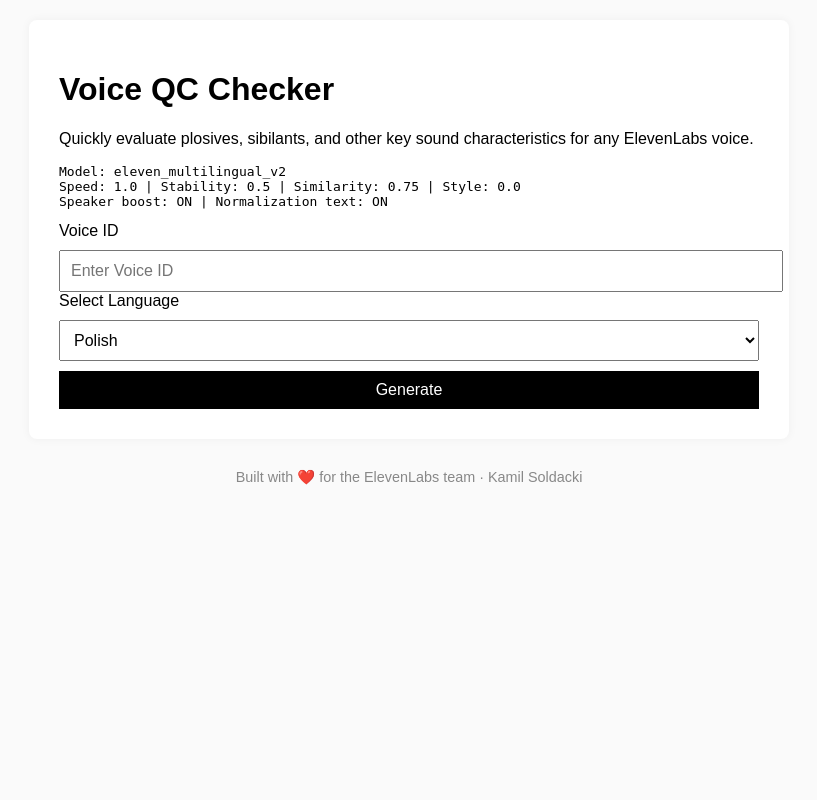
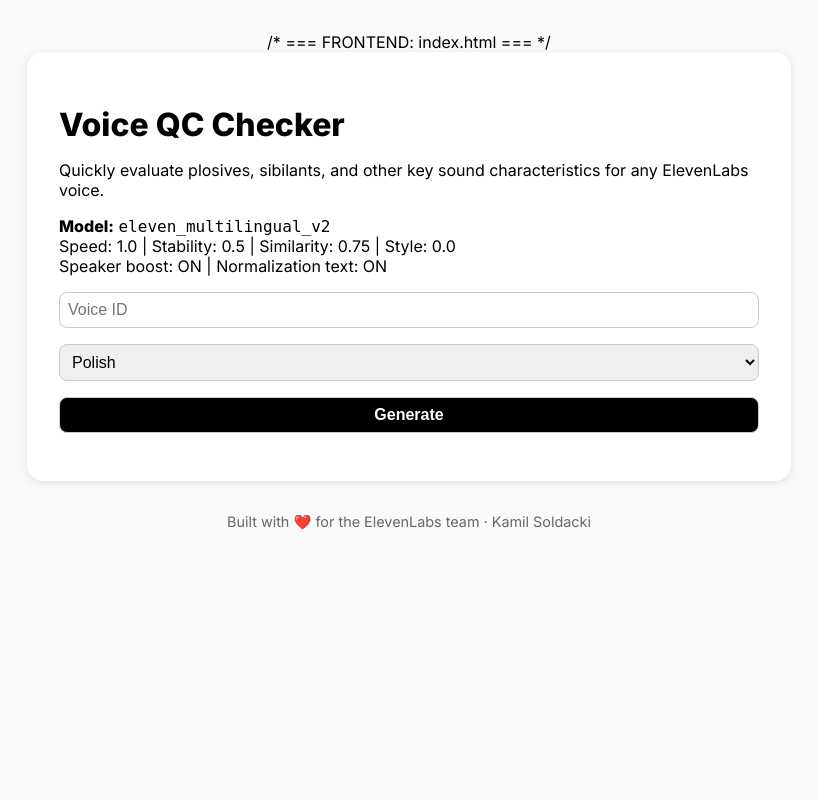
Before and after one commit to kamilsoldacki/Voice-QC-Checker, a Python web app: template templates/index.html in a window 1280 px wide. Shown: the whole page, without its empty margins (231-1048 px from the left). Run offline with Jinja, Linux system fonts and the light colour scheme; the template is opened without the code that fills it, so the values that code supplies are empty.

Commit message:
Update index.html

```diff
--- a/templates/index.html
+++ b/templates/index.html
@@ -1,51 +1,120 @@
+/* === FRONTEND: index.html === */
+
 <!DOCTYPE html>
-<html>
+<html lang="en">
 <head>
   <meta charset="UTF-8" />
+  <meta name="viewport" content="width=device-width, initial-scale=1.0" />
   <title>Voice QC Checker</title>
+  <link rel="preconnect" href="https://fonts.googleapis.com">
+  <link rel="preconnect" href="https://fonts.gstatic.com" crossorigin>
+  <link href="https://fonts.googleapis.com/css2?family=Inter:wght@400;600;800&display=swap" rel="stylesheet">
   <style>
-        body { font-family: Arial, sans-serif; background: #fafafa; margin: 0; padding: 20px; }
-        .container { max-width: 700px; margin: auto; background: white; padding: 30px; border-radius: 8px; box-shadow: 0 0 10px rgba(0,0,0,0.05); }
-        .footer { text-align: center; margin-top: 30px; font-size: 0.9em; color: #888; }
-        input, select, button { width: 100%; padding: 10px; margin-top: 10px; font-size: 1em; }
-        button { background: black; color: white; border: none; cursor: pointer; }
+    body {
+      font-family: 'Inter', sans-serif;
+      background-color: #fafafa;
+      margin: 0;
+      padding: 2rem;
+      display: flex;
+      flex-direction: column;
+      align-items: center;
+    }
+    .container {
+      background: white;
+      padding: 2rem;
+      border-radius: 16px;
+      box-shadow: 0 2px 8px rgba(0, 0, 0, 0.1);
+      max-width: 700px;
+      width: 100%;
+    }
+    h1 {
+      font-size: 2rem;
+      margin-bottom: 1rem;
+    }
+    p {
+      font-size: 1rem;
+      margin-bottom: 1rem;
+    }
+    select, input, button {
+      width: 100%;
+      padding: 0.5rem;
+      margin-bottom: 1rem;
+      font-size: 1rem;
+      border-radius: 8px;
+      border: 1px solid #ccc;
+    }
+    button {
+      background-color: black;
+      color: white;
+      font-weight: bold;
+      cursor: pointer;
+    }
+    button:hover {
+      background-color: #333;
+    }
+    audio {
+      width: 100%;
+      margin-top: 1rem;
+    }
+    .footer {
+      margin-top: 2rem;
+      font-size: 0.9rem;
+      text-align: center;
+      color: #666;
+    }
   </style>
 </head>
 <body>
   <div class="container">
     <h1>Voice QC Checker</h1>
     <p>Quickly evaluate plosives, sibilants, and other key sound characteristics for any ElevenLabs voice.</p>
-        <pre>Model: eleven_multilingual_v2
-Speed: 1.0 | Stability: 0.5 | Similarity: 0.75 | Style: 0.0
-Speaker boost: ON | Normalization text: ON</pre>
-        <label>Voice ID</label>
-        <input type="text" id="voice_id" placeholder="Enter Voice ID" />
-        <label>Select Language</label>
+    <p><strong>Model:</strong> <code>eleven_multilingual_v2</code><br>
+    Speed: 1.0 | Stability: 0.5 | Similarity: 0.75 | Style: 0.0<br>
+    Speaker boost: ON | Normalization text: ON</p>
+    <input type="text" id="voiceId" placeholder="Voice ID" />
     <select id="language">
-            <option>Polish</option>
+      <option value="Polish">Polish</option>
+      <option value="English (USA, UK, Australia, Canada)">English</option>
+      <option value="German">German</option>
+      <!-- Add more if needed -->
     </select>
-        <button onclick="generate()">Generate</button>
-        <div id="status"></div>
+    <button onclick="generateSamples()">Generate</button>
+    <div id="result"></div>
   </div>
-    <div class="footer">
-        Built with ❤️ for the ElevenLabs team · Kamil Soldacki
-    </div>
+  <div class="footer">Built with ❤️ for the ElevenLabs team · Kamil Soldacki</div>
+
   <script>
-        async function generate() {
-            const voice_id = document.getElementById('voice_id').value;
+    async function generateSamples() {
+      const voiceId = document.getElementById('voiceId').value;
       const language = document.getElementById('language').value;
-            document.getElementById('status').innerText = "Generating samples...";
+      const result = document.getElementById('result');
+      result.innerHTML = 'Generating samples...';
 
+      try {
         const res = await fetch('/generate', {
           method: 'POST',
-                headers: {'Content-Type': 'application/json'},
-                body: JSON.stringify({ voice_id, language })
+          headers: { 'Content-Type': 'application/json' },
+          body: JSON.stringify({ voice_id: voiceId, language })
         });
+        const data = await res.json();
+        if (data.error) throw new Error(data.error);
 
-            if (res.ok) {
-                document.getElementById('status').innerText = "Done!";
+        result.innerHTML = '';
+        for (const [key, audioBytes] of Object.entries(data)) {
+          if (audioBytes) {
+            const blob = new Blob([new Uint8Array(audioBytes.data)], { type: 'audio/mpeg' });
+            const url = URL.createObjectURL(blob);
+            const audio = document.createElement('audio');
+            audio.controls = true;
+            audio.src = url;
+            result.innerHTML += `<p><strong>${key}</strong></p>`;
+            result.appendChild(audio);
           } else {
-                document.getElementById('status').innerText = "Error generating samples.";
+            result.innerHTML += `<p><strong>${key}:</strong> Failed to generate.</p>`;
+          }
+        }
+      } catch (err) {
+        result.innerHTML = 'Error generating samples.';
       }
     }
   </script>
```
Lines whose indentation alone changed are shown as unchanged.
